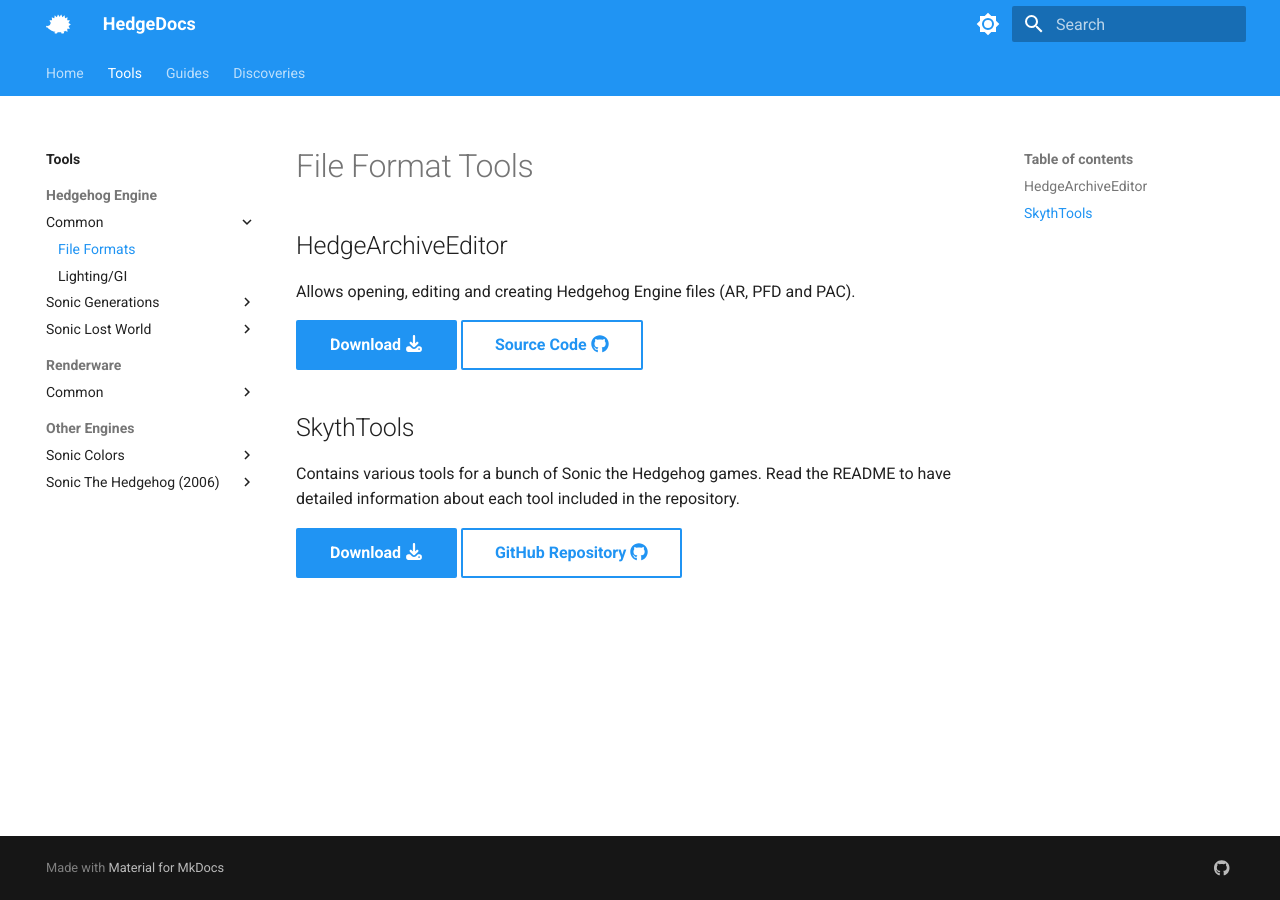
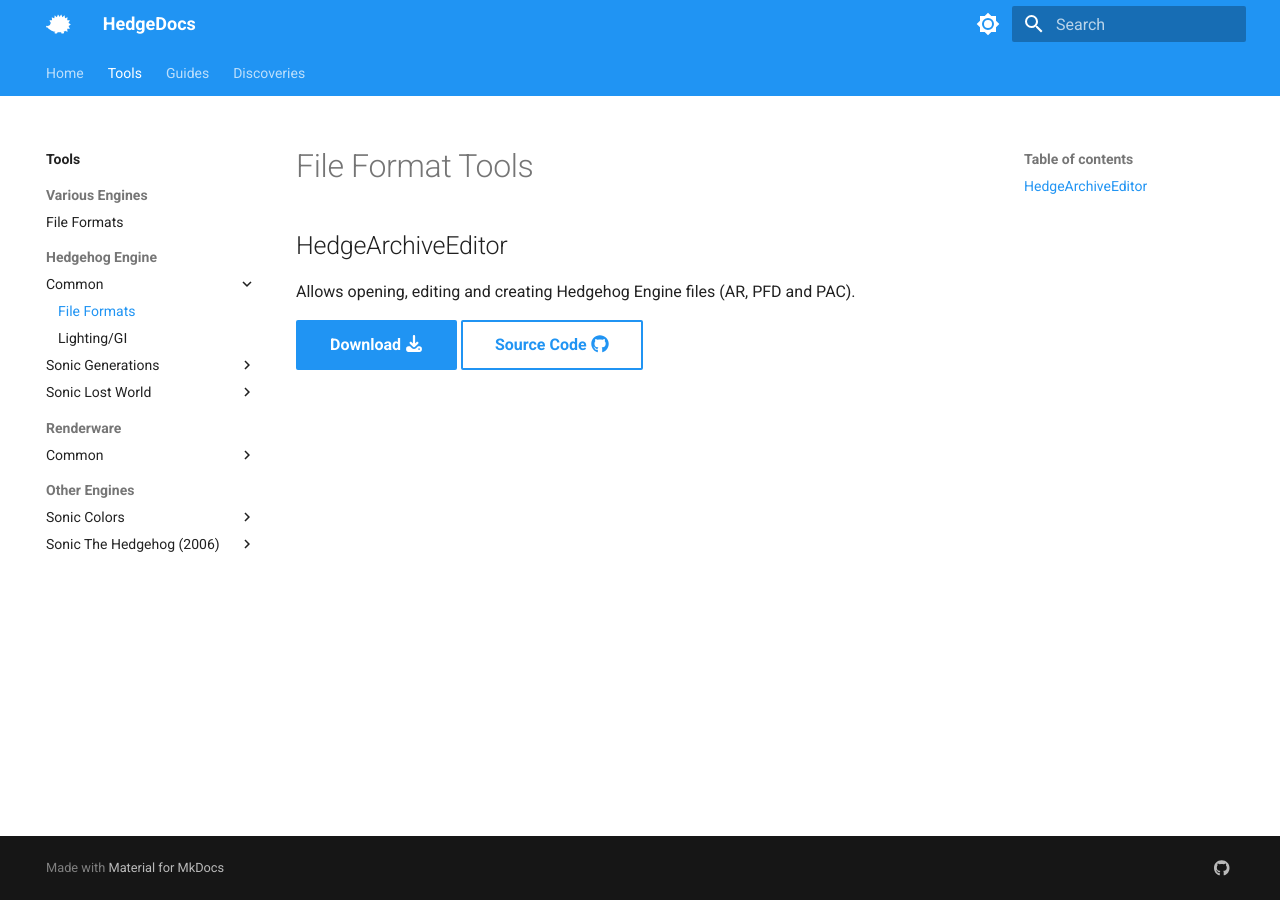
Before and after one commit to HedgeDocs/HedgeDocs.github.io, an MkDocs documentation site: the page built from docs/tools/hedgehog-engine/common/files.md, in a window 1280 px wide. Built offline with MkDocs 1.6.1 and Material for MkDocs 9.7.7, drawn with Linux system fonts in a browser that asks for light colours.

```diff
--- a/docs/tools/hedgehog-engine/common/files.md
+++ b/docs/tools/hedgehog-engine/common/files.md
@@ -9,10 +9,3 @@
 
 [Download :fontawesome-solid-download:](https://github.com/HedgeDocs/HedgeDocs.github.io/releases/download/CompiledTools/HedgeArchiveEditor.7z){ .md-button .md-button--primary}
 [Source Code :fontawesome-brands-github:](https://github.com/Radfordhound/HedgeLib/tree/master/HedgeTools/HedgeArchiveEditor){ .md-button target="_blank"}
-
-## SkythTools
-
-Contains various tools for a bunch of Sonic the Hedgehog games. Read the README to have detailed information about each tool included in the repository.
-
-[Download :fontawesome-solid-download:](https://github.com/blueskythlikesclouds/SkythTools/archive/refs/heads/master.zip){ .md-button .md-button--primary}
-[GitHub Repository :fontawesome-brands-github:](https://github.com/blueskythlikesclouds/SkythTools){ .md-button target="_blank"}
--- a/mkdocs.yml
+++ b/mkdocs.yml
@@ -6,6 +6,8 @@
   - Home: index.md
   - Tools:
     - tools/index.md
+    - Various Engines:
+      - File Formats: tools/general/files.md
     - Hedgehog Engine:
       - Common:
         - File Formats: tools/hedgehog-engine/common/files.md
@@ -15,7 +17,6 @@
           - XNCP: tools/hedgehog-engine/blueblur/files/xncp.md
           - GTE/GTM: tools/hedgehog-engine/blueblur/files/gte.md
           - AR/ARL: tools/hedgehog-engine/blueblur/files/ar.md
-        - Audio: tools/hedgehog-engine/blueblur/audio.md
         - Level Editing: tools/hedgehog-engine/blueblur/levels.md
       - Sonic Lost World:
         - Level Editing: tools/hedgehog-engine/sonic2013/levels.md
```
Also changed, not shown: docs/tools/general/files.md (added, +11 -0 lines).
